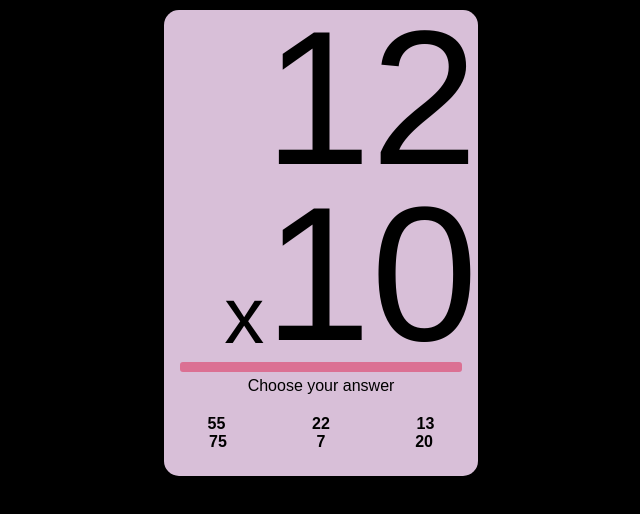
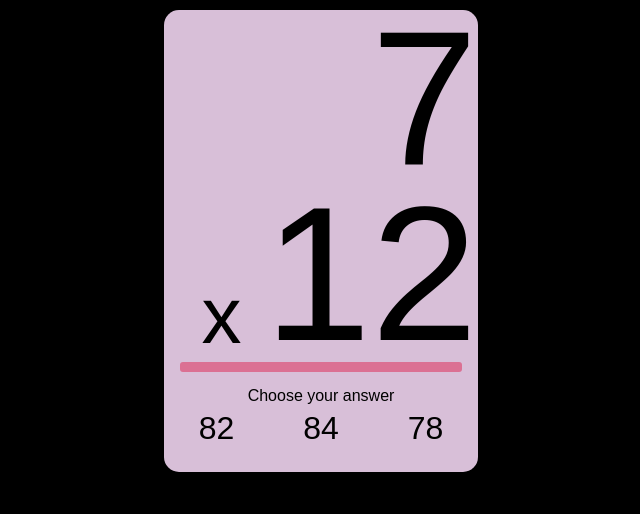
Before and after one commit to alabhyajindal/multiplication-flashcards, a plain HTML site: page index.html in a window 1280 px wide. Shown: the whole page, without its empty margins (319-959 px from the left). Drawn offline with Linux system fonts and the light colour scheme.

Commit message:
functional without play again

```diff
--- a/app.js
+++ b/app.js
@@ -0,0 +1,54 @@
+// Global variables
+const answers = document.querySelector(".answers").childNodes;
+const a = document.getElementById("a");
+const b = document.getElementById("b");
+
+a.innerText = randomQ();
+b.innerText = randomQ();
+
+let result = a.textContent * b.textContent;
+let max = result;
+let min = result - 10;
+
+const options = document.querySelectorAll("#option");
+const optionsArray = [];
+
+for (let i = 0; i < 3; i++) {
+  optionsArray.push(options[i]);
+}
+
+const distractArray = [];
+let foo = 0;
+
+function randomQ() {
+  return Math.floor(Math.random() * 11 + 2);
+}
+
+function distract() {
+  // Created an array of 2 unique numbers
+  while (distractArray.length < 3) {
+    foo = Math.floor(Math.random() * (max - min + 1) + min);
+    if (distractArray.indexOf(foo) == -1 && foo != result) {
+      distractArray.push(Math.abs(foo));
+    }
+  }
+
+  // Displaying the two unique numbers as distractions
+  for (let j = 0; j < 3; j++) {
+    optionsArray[j].innerText = distractArray[j];
+  }
+}
+
+function correctAnswer() {
+  let resultLoc = Math.floor(Math.random() * 3);
+  optionsArray[resultLoc].innerText = result;
+
+  optionsArray[resultLoc].addEventListener("click", () => {
+    optionsArray[resultLoc].style.color = "green";
+  });
+}
+
+window.addEventListener("load", () => {
+  distract();
+  correctAnswer();
+});
--- a/index.html
+++ b/index.html
@@ -26,15 +26,15 @@
           <p>Choose your answer</p>
         </div>
         <div class="answers">
-          <span>55</span>
-          <span>22</span>
-          <span>13</span>
+          <span id="option">x</span>
+          <span id="option">x</span>
+          <span id="option">x</span>
         </div>
-        <div class="answers">
+        <!-- <div class="answers">
           <span>75</span>
           <span>7</span>
           <span>20</span>
-        </div>
+        </div> -->
       </div>
     </div>
     <!-- JS -->
--- a/style.css
+++ b/style.css
@@ -38,13 +38,14 @@ span#b {
 span#x {
   font-size: 5rem;
   align-self: flex-end;
+  width: 20%;
 }
 
 #divider {
   background: palevioletred;
   border-radius: 3px;
 
-  margin: 0 auto 5px;
+  margin: 0 auto 15px;
   height: 10px;
   width: 90%;
 }
@@ -54,12 +55,17 @@ span#x {
   margin: 0 auto;
   text-align: center;
 
-  padding-bottom: 20px;
+  padding-bottom: 5px;
 }
 
 .answers {
   display: flex;
   justify-content: space-around;
   align-items: center;
-  font-weight: 700;
+  font-weight: 500;
+  font-size: 2rem;
 }
+
+#option {
+  cursor: pointer;
+}
```
